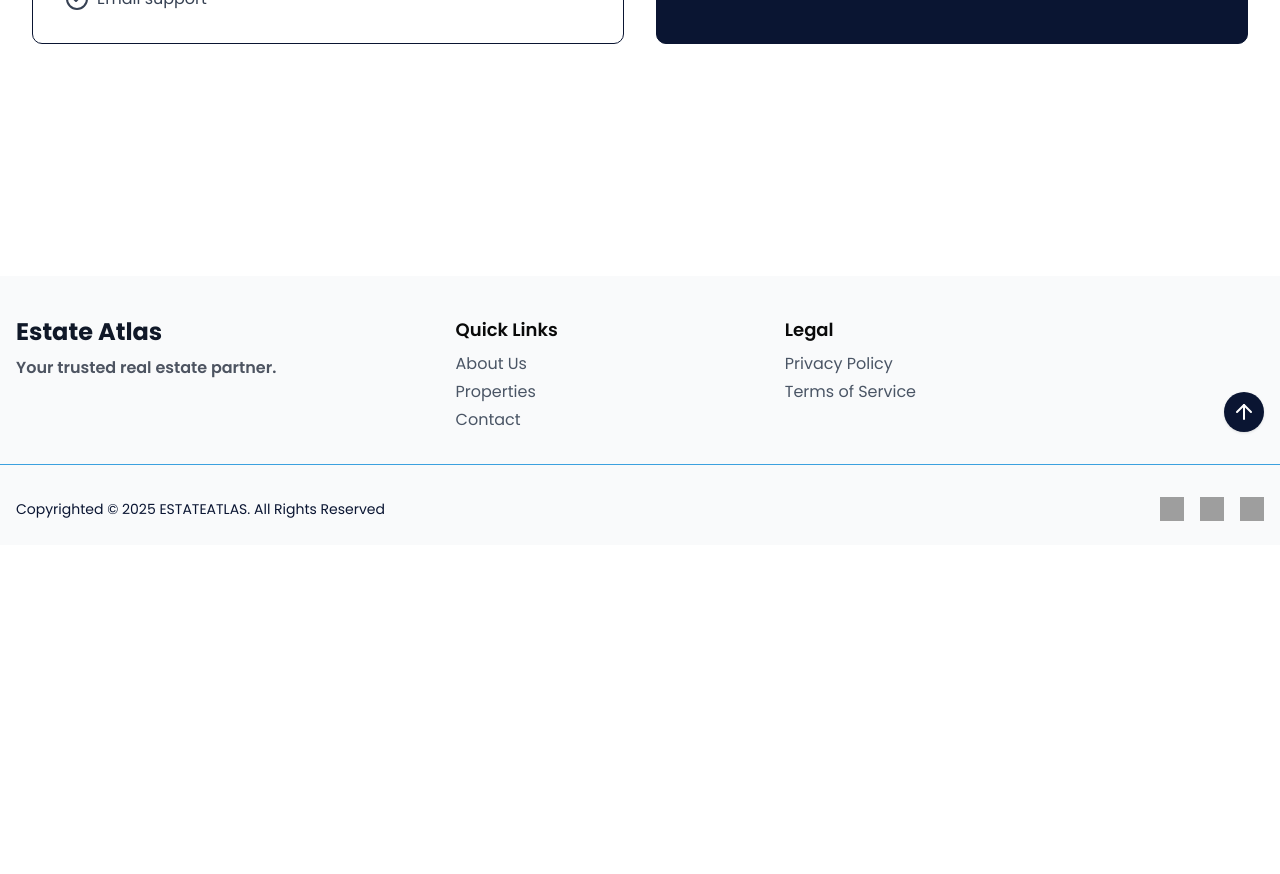
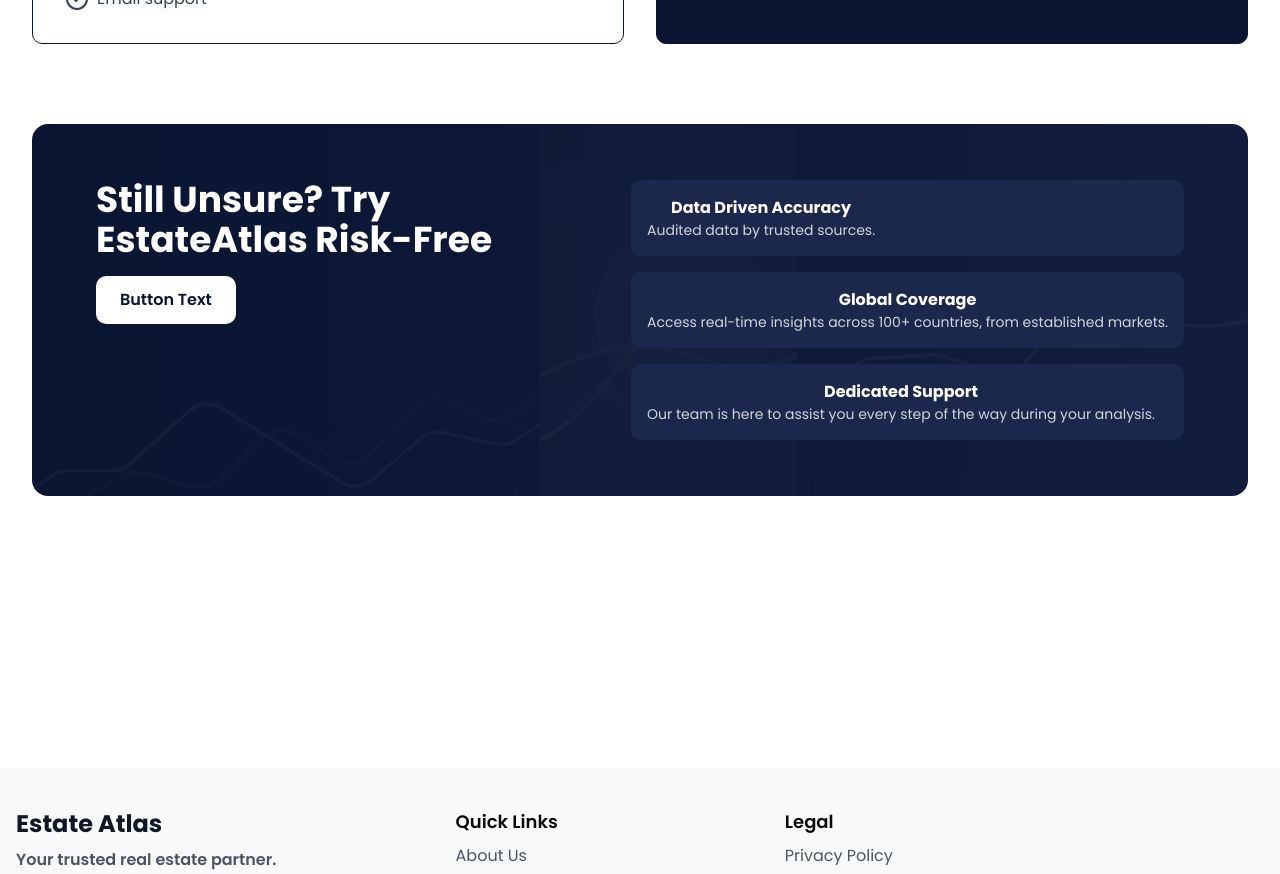
Before and after one commit to mubashirbappi5/EstateAtlas, a Next.js app: page /pricing in a window 1280 px wide. Shown: the part 1080-1954 px from the top of the page. Before the commit the page ends 1625 px from the top, so only its background shows below. Built offline with nearby package versions, Linux system fonts and the light colour scheme; grey boxes are pictures that could not be loaded.

Commit message:
working  action card in pricing page

```diff
--- a/src/app/pricing/page.tsx
+++ b/src/app/pricing/page.tsx
@@ -1,6 +1,8 @@
 import ToggleButton from "@/components/Pricing/ToggleButton";
 import React from "react";
 import { CircleCheck } from "lucide-react";
+import Image from "next/image";
+import actionbg from "../../../public/actionbg.png";
 const Pricing = () => {
   return (
     <div>
@@ -28,13 +30,19 @@
                 </div>
 
                 <div className="flex flex-col items-start mb-6">
-        <h2 className="text-2xl font-bold text-[#0A1532] mb-1">Basic Tier</h2>
+                  <h2 className="text-2xl font-bold text-[#0A1532] mb-1">
+                    Basic Tier
+                  </h2>
                   <h4 className="text-gray-600">For Individual Analysts</h4>
                 </div>
 
                 <div className="mb-6">
-        <p className="text-3xl font-bold text-[#0A1532] mb-2">$99/month</p>
-        <p className="text-gray-500 text-sm">Save 15% annually ($296/year)</p>
+                  <p className="text-3xl font-bold text-[#0A1532] mb-2">
+                    $99/month
+                  </p>
+                  <p className="text-gray-500 text-sm">
+                    Save 15% annually ($296/year)
+                  </p>
                 </div>
 
                 <button className="bg-[#0A1532] text-white w-full py-3 rounded-lg text-center font-medium transition hover:bg-[#0d1d45]">
@@ -62,21 +70,26 @@
                   </li>
                 </ul>
               </div>
-
             </div>
             {/* Pro Plan */}
             <div>
               <div className="relative bg-[#0A1532] p-8 rounded-lg border border-[#0A1532] w-full mx-auto min-h-[520px]">
-
-
                 <div className="flex flex-col items-start mb-6">
-        <h2 className="text-2xl font-bold text-white mb-1">Premium Tier</h2>
-        <h4 className="text-white">Most Popular – For Teams & Professionals</h4>
+                  <h2 className="text-2xl font-bold text-white mb-1">
+                    Premium Tier
+                  </h2>
+                  <h4 className="text-white">
+                    Most Popular – For Teams & Professionals
+                  </h4>
                 </div>
 
                 <div className="mb-6">
-        <p className="text-3xl font-bold text-white mb-2">$99/month</p>
-        <p className="text-white text-sm">Save 15% annually ($999/year)</p>
+                  <p className="text-3xl font-bold text-white mb-2">
+                    $99/month
+                  </p>
+                  <p className="text-white text-sm">
+                    Save 15% annually ($999/year)
+                  </p>
                 </div>
 
                 <button className="bg-white text-[#0A1532] w-full py-3 rounded-lg text-center font-medium transition ">
@@ -120,6 +133,73 @@
           </div>
         </section>
 
+
+{/* action btn */}
+
+ <section className=" my-20 ">
+      <div
+        className="relative rounded-2xl text-white py-14 px-8 md:px-16 overflow-hidden"
+        style={{
+          background: "linear-gradient(90deg, #0A1532 0%, #121C3C 100%)",
+        }}
+      >
+
+        <div className="absolute inset-0 z-0 opacity-10">
+          <Image
+            src={actionbg }
+            alt="Action Background"
+            fill
+            style={{ objectFit: "cover" }}
+            priority
+          />
+        </div>
+
+        {/* Main Content */}
+        <div className="relative z-10 flex flex-col md:flex-row items-start justify-between gap-8">
+
+          <div className="">
+            <h2 className="text-3xl md:text-4xl text-left font-bold mb-4">
+          Still Unsure? Try <br /> EstateAtlas Risk-Free
+            </h2>
+            <button className="mt-4 bg-white text-[#0A1532] font-semibold px-6 py-3 rounded-lg flex items-center gap-2 hover:bg-gray-200 transition">
+              Button Text
+            </button>
+          </div>
+
+          {/* Features */}
+          <div className="grid gap-4">
+            <div className="bg-[#1B274B] rounded-lg p-4 flex items-start gap-3">
+
+              <div>
+                <h4 className="font-bold">Data Driven Accuracy</h4>
+                <p className="text-sm text-gray-300">
+                  Audited data by trusted sources.
+                </p>
+              </div>
+            </div>
+            <div className="bg-[#1B274B] rounded-lg p-4 flex items-start gap-3">
+
+              <div>
+                <h4 className="font-bold">Global Coverage</h4>
+                <p className="text-sm text-gray-300">
+                  Access real-time insights across 100+ countries, from established markets.
+                </p>
+              </div>
+            </div>
+            <div className="bg-[#1B274B] rounded-lg p-4 flex items-start gap-3">
+
+              <div>
+                <h4 className="font-bold">Dedicated Support</h4>
+                <p className="text-sm text-gray-300">
+                  Our team is here to assist you every step of the way during your analysis.
+                </p>
+              </div>
+            </div>
+          </div>
+        </div>
+      </div>
+    </section>
+
       </div>
     </div>
   );
```
Lines whose indentation alone changed are shown as unchanged.
